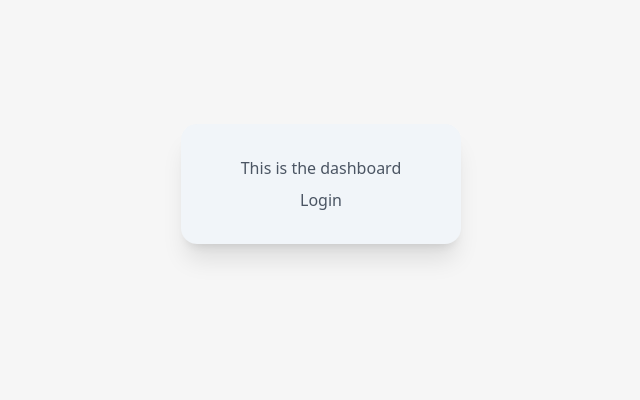
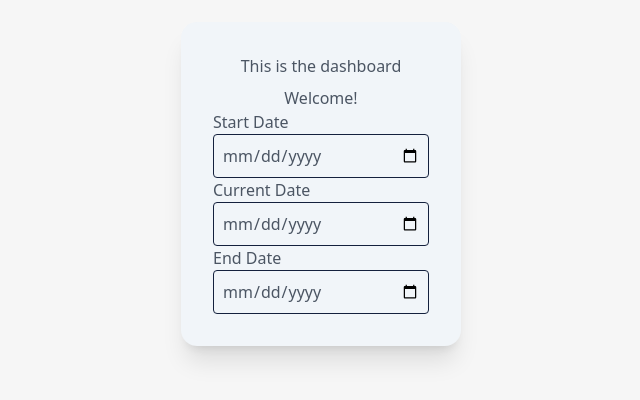
Before and after one commit to RobJinon/mobile-data-tracker, a React (Vite) app: page / in a window 1280 px wide. Shown: the part 216-616 px from the top of the page, without its empty margins (319-959 px from the left). Built offline with nearby package versions, Linux system fonts and the light colour scheme; no server answers.

Commit message:
Added date pickers

```diff
--- a/src/dashboard/Dashboard.jsx
+++ b/src/dashboard/Dashboard.jsx
@@ -4,6 +4,7 @@ import { useNavigate, Link } from 'react-router-dom';
 import { auth } from '../firebase';
 import { signOut, updateProfile } from 'firebase/auth';
 import { useState } from 'react';
+import InputFields from './InputFields';
 
 
 function Dashboard(props) {
@@ -44,7 +45,7 @@ function Dashboard(props) {
             <div className="card bg-slate-100 text-gray-600 w-full shadow-xl">
                 <div className='card-body text-center'>
                     <h1>This is the dashboard</h1>
-                    <Link to='/login'>Login</Link>
+                    <InputFields></InputFields>
                 </div>
             </div>
         </div>
--- /dev/null
+++ b/src/dashboard/InputFields.jsx
@@ -0,0 +1,28 @@
+import React from 'react';
+
+function DatePicker(props) {
+    return (
+        <div className="date-input-field flex flex-col">
+            <div className="flex flex-row justify-start"><label for="start-date">{props.name}</label></div>
+            <input type="date" className="bg-transparent p-2 border border-primary rounded" id={props.class} name={props.class}/>
+        </div>
+    );
+}
+
+function InputFields() {
+    return (
+        <div id="input-fields">
+            <h1 id="welcome">Welcome!</h1>
+            <div id="date-fields" className="flex flex-col justify-items-start">
+
+                <DatePicker name="Start Date" class="start-date" ></DatePicker>
+                <DatePicker name="Current Date" class="current-date" ></DatePicker>
+                <DatePicker name="End Date" class="end-date" ></DatePicker>
+
+            </div>
+
+        </div>
+     );
+}
+
+export default InputFields;
```
